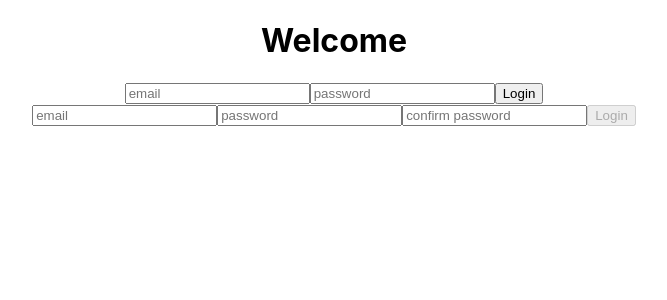
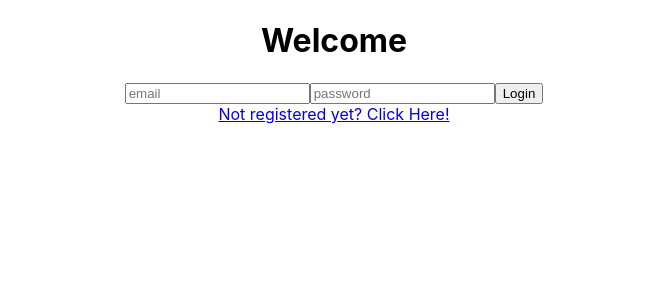
Before and after one commit to Joseph544310/cryptocurrency-notification-app, a React (Create React App) app in the folder frontend/: page / in a window 1280 px wide. Shown: the top 300 px of the page, without its empty margins (306-973 px from the left). Built offline with nearby package versions, Linux system fonts and the light colour scheme.

Commit message:
Created AuthPage component

```diff
--- a/frontend/src/components/App.tsx
+++ b/frontend/src/components/App.tsx
@@ -1,14 +1,12 @@
 import React from 'react';
 import '../css/App.css';
-import LoginForm from './LoginForm'
-import RegisterForm from './RegisterForm'
+import AuthPage from './AuthPage'
 
 function App() {
   return (
     <div className="App">
       <h1>Welcome</h1>
-      <LoginForm/>
-      <RegisterForm/>
+      <AuthPage/>
     </div>
   );
 }
--- /dev/null
+++ b/frontend/src/components/AuthPage.tsx
@@ -0,0 +1,23 @@
+import React, { useState } from 'react'
+import LoginForm from './LoginForm'
+import RegisterForm from './RegisterForm'
+
+const AuthPage:React.FC = () => {
+    const [page, setPage] = useState<'login'|'register'>('login')
+    return (
+        <div>
+            {page==='login'?
+            <div>
+                <LoginForm/>
+                <a href='#register' onClick={e=>setPage('register')}>Not registered yet? Click Here!</a>
+            </div>
+            :
+            <div>
+                <RegisterForm/>
+                <a href='#login' onClick={e=>setPage('login')}>Already Registered? Click Here to Log In!</a>
+            </div>}
+        </div>
+    )
+}
+
+export default AuthPage
```
Also changed, not shown: 1 other file (tests, documents, lock files or other folders).
